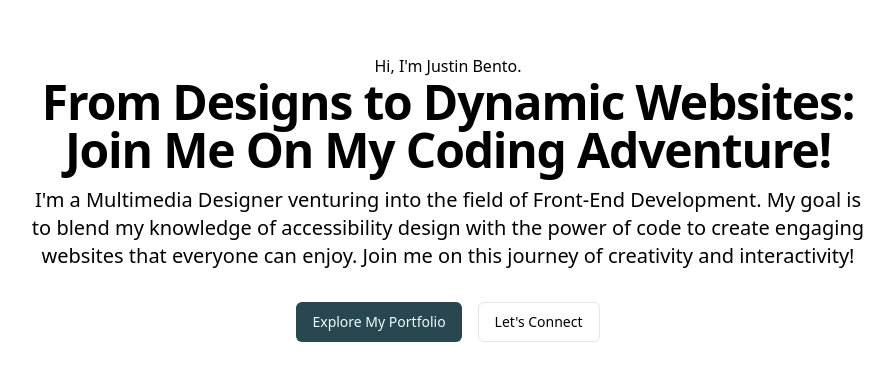
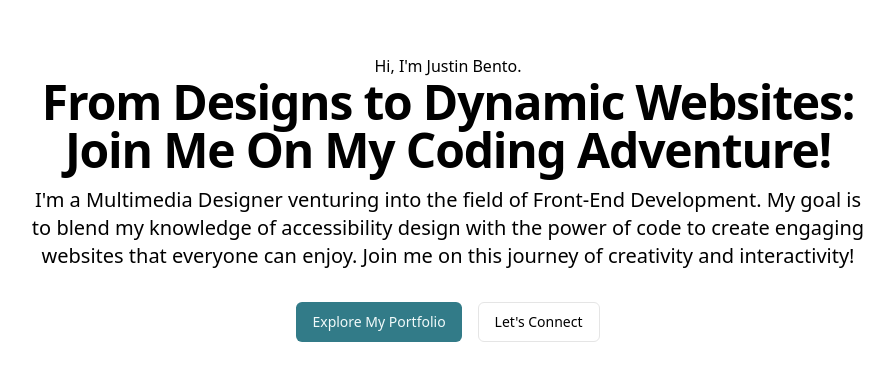
Before and after one commit to Justin-Bento/justin-bento-portfolio, a Next.js app: page / in a window 1280 px wide. Shown: the part 202-582 px from the top of the page, without its empty margins (192-1086 px from the left). Built offline with nearby package versions, Linux system fonts and the light colour scheme.

Commit message:
Updated color shade

```diff
--- a/components/ui/button.tsx
+++ b/components/ui/button.tsx
@@ -10,7 +10,7 @@ const buttonVariants = cva(
     variants: {
       variant: {
         default: "bg-neutral-900 text-neutral-50 hover:bg-neutral-900/90 dark:bg-neutral-50 dark:text-neutral-900 dark:hover:bg-neutral-50/90",
-        brand: "bg-easternblue-900 text-easternblue-50 hover:bg-easternblue-900/90 dark:bg-easternblue-50 dark:text-easternblue-900 dark:hover:bg-easternblue-50/90",
+        brand: "bg-easternblue-600 text-easternblue-50 hover:bg-easternblue-700/90 dark:bg-easternblue-50 dark:text-easternblue-900 dark:hover:bg-easternblue-50/90",
         destructive:
           "bg-red-500 text-neutral-50 hover:bg-red-500/90 dark:bg-red-900 dark:text-neutral-50 dark:hover:bg-red-900/90",
         outline:
```
